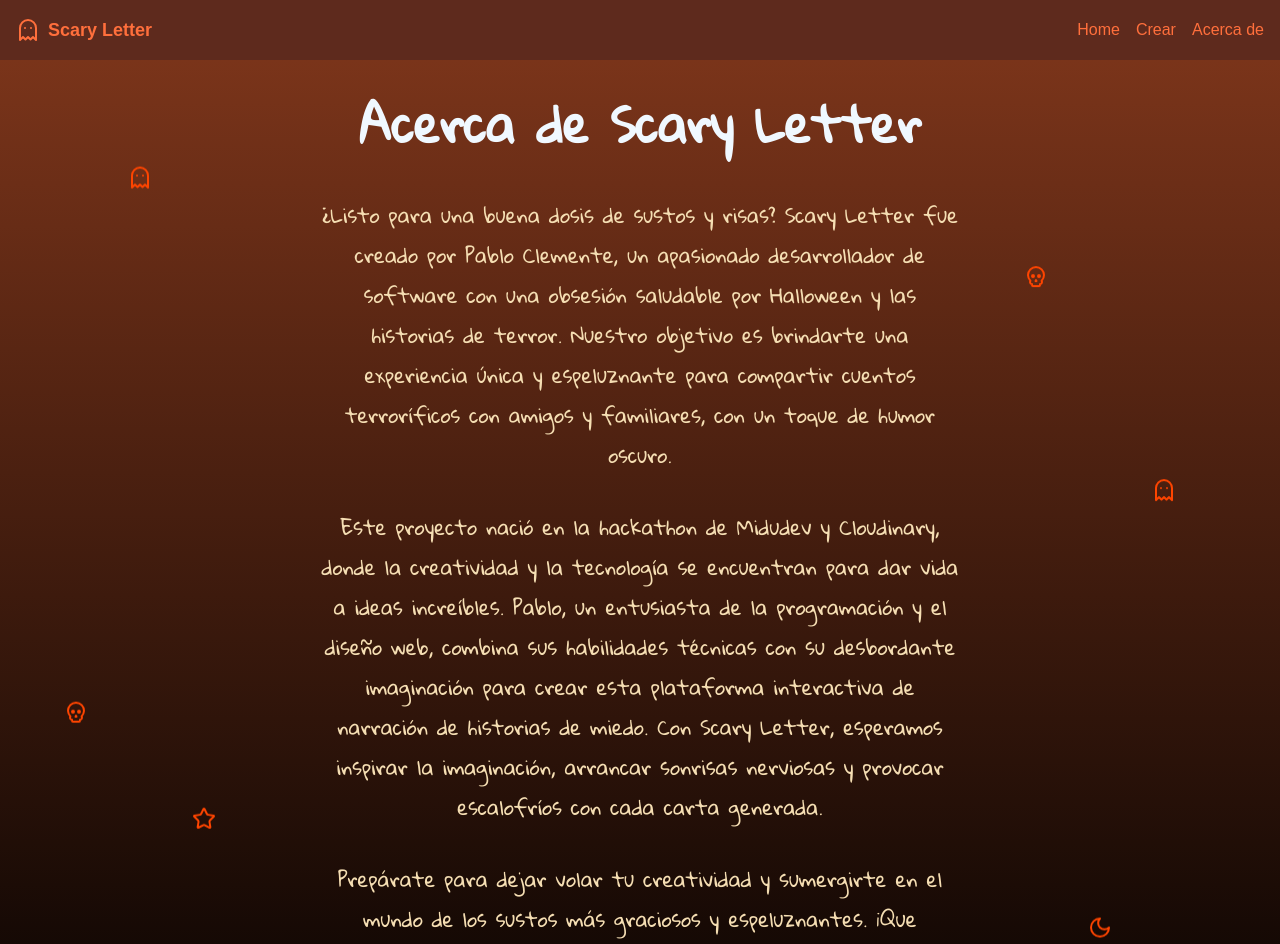
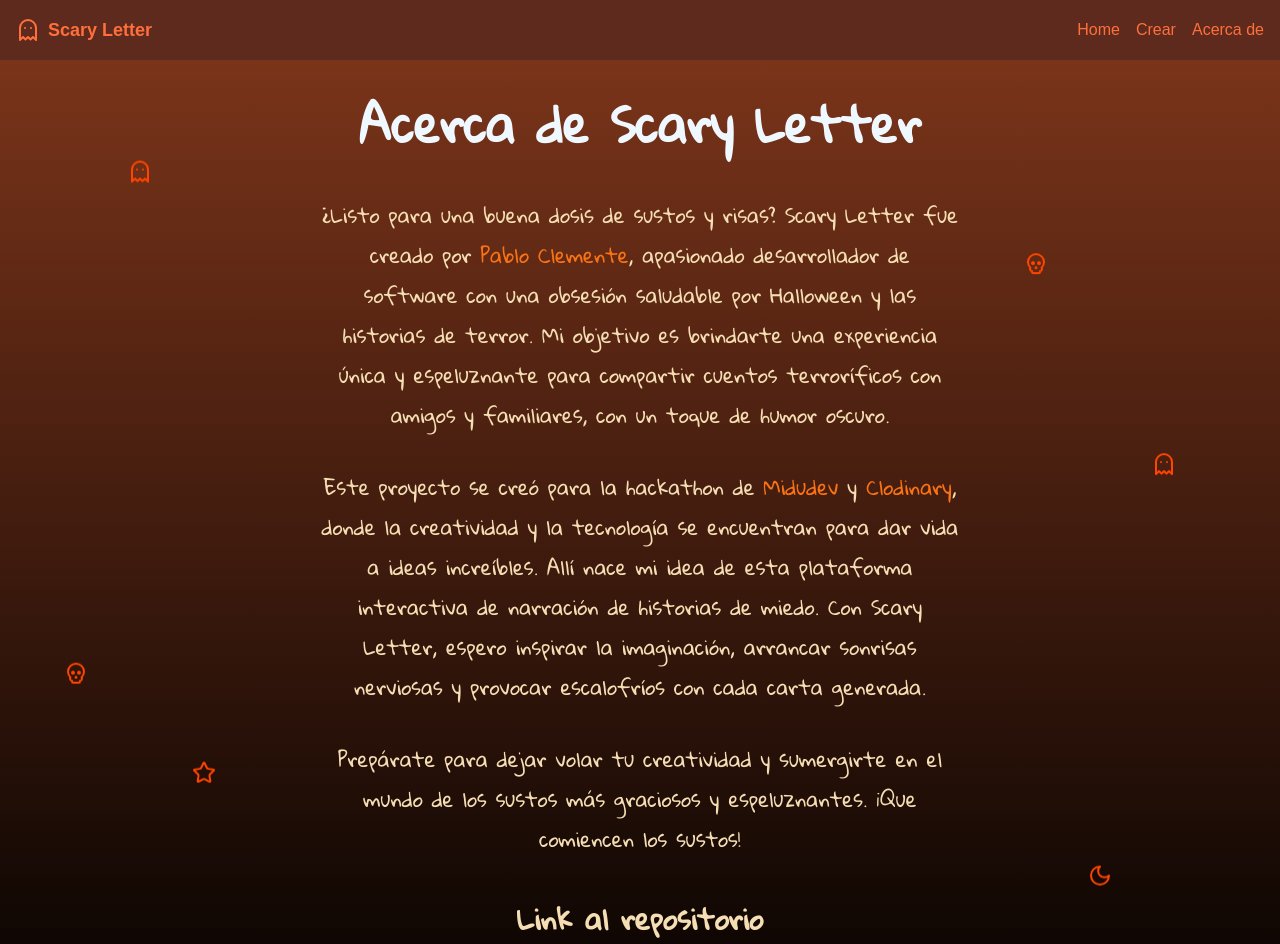
Before and after one commit to PabloMClementeP/cloudinary-halloween-hackathon, a Next.js app: page /about in a window 1280 px wide. Shown: the top 944 px of the page. Built offline with nearby package versions, Linux system fonts and the light colour scheme.

Commit message:
fix: fonts styles, minor changes about text and prompt

```diff
--- a/src/app/about/page.tsx
+++ b/src/app/about/page.tsx
@@ -2,7 +2,7 @@
 import React from "react";
 import { Ghost, Skull, Star, Moon } from "lucide-react";
 import Image from "next/image";
-import { Container, Content, FloatingIcon } from "./style";
+import { Container, Content, FloatingIcon, Paragraph, Subtitle, Title } from "./style";
 import Link from "next/link";
 
 
@@ -20,28 +20,27 @@
 
       {/* Content */}
       <Content>
-        <h1>Acerca de Scary Letter</h1>
-        <p>
+        <Title>Acerca de Scary Letter</Title>
+        <Paragraph>
           ¿Listo para una buena dosis de sustos y risas? Scary Letter fue creado
-          por Pablo Clemente, un apasionado desarrollador de software con una
-          obsesión saludable por Halloween y las historias de terror. Nuestro
+          por <Link href={"https://github.com/PabloMClementeP"}>Pablo Clemente</Link>, apasionado desarrollador de software con una
+          obsesión saludable por Halloween y las historias de terror. Mi
           objetivo es brindarte una experiencia única y espeluznante para
           compartir cuentos terroríficos con amigos y familiares, con un toque
-          de humor oscuro.{" "}
-        </p>
-        <p>
-          Este proyecto nació en la hackathon de Midudev y Cloudinary, donde la
+          de humor oscuro.
+        </Paragraph>
+        <Paragraph>
+          Este proyecto se creó para la hackathon de <Link href={"https://midu.dev/"}>Midudev</Link> y <Link href={"https://cloudinary.com/"}>Clodinary</Link>, donde la
           creatividad y la tecnología se encuentran para dar vida a ideas
-          increíbles. Pablo, un entusiasta de la programación y el diseño web,
-          combina sus habilidades técnicas con su desbordante imaginación para
-          crear esta plataforma interactiva de narración de historias de miedo.
-          Con Scary Letter, esperamos inspirar la imaginación, arrancar sonrisas
+          increíbles. Allí nace mi idea de esta plataforma interactiva de narración de historias de miedo.
+          Con Scary Letter, espero inspirar la imaginación, arrancar sonrisas
           nerviosas y provocar escalofríos con cada carta generada.
-        </p>
-        <p>
+        </Paragraph>
+        <Paragraph>
           Prepárate para dejar volar tu creatividad y sumergirte en el mundo de
           los sustos más graciosos y espeluznantes. ¡Que comiencen los sustos!
-        </p>
+        </Paragraph>
+        <Subtitle>Link al repositorio</Subtitle>
         <Link href={'https://github.com/PabloMClementeP/cloudinary-halloween-hackathon'} target="_blank">
         <Image
           src="/git.webp"
--- a/src/app/about/style.tsx
+++ b/src/app/about/style.tsx
@@ -39,8 +39,9 @@
   max-width: 640px;
   text-align: center;
   z-index: 10;
+`;
 
-  h1 {
+export const Title = styled.h1`
   font-size: 2.5rem;
   font-weight: bold;
   margin-bottom: 1.5rem;
@@ -50,9 +51,19 @@
   @media (min-width: 768px) {
     font-size: 3rem;
   }
+`;
+
+export const Subtitle = styled.h2`
+  font-size: 1.5rem;
+  font-weight: bold;
+  color: wheat;
+  font-family: var(--font-gloria), cursive;
+  @media (min-width: 768px) {
+    font-size: 1.75rem;
   }
+`;
 
-  p {
+export const Paragraph = styled.p`
   font-size: 1.125rem;
   margin-bottom: 2rem;
   color: wheat;
@@ -61,5 +72,8 @@
   @media (min-width: 768px) {
     font-size: 1.25rem;
   }
+
+  a {
+    color: #f97316;
   }
 `;
--- a/src/app/letter/page.tsx
+++ b/src/app/letter/page.tsx
@@ -3,7 +3,7 @@
 import { useRef } from "react";
 import { toPng } from "html-to-image";
 import { ImageDown } from "lucide-react";
-import { Container, ImageWrapper, StyledButton } from "./style";
+import { Container, ImageWrapper, LetterParagraph, StyledButton } from "./style";
 import {
   BouncingGhost,
   Content,
@@ -131,7 +131,7 @@
             </ImageContainer>
 
             <StoryText>
-              <p>{letter?.historia}</p>
+              <LetterParagraph>{letter?.historia}</LetterParagraph>
             </StoryText>
             <BouncingGhost size={32} />
           </Content>
--- a/src/constants/prompt.ts
+++ b/src/constants/prompt.ts
@@ -6,6 +6,7 @@
 - **TÚ ERES** un escritor experto, inspirado por autores como los Hermanos Grimm, Stephen king, Lovercraft.
 - Tu tarea es **CREAR** una carta dedicada a {name}, con una corta historia aterradora y original de miedo. La historia sera sobre {theme}, que tenga un estilo de ultima carta escrita antes que le suceda algo a quien lo escribe.
 - Su longitud mínima de 220 palabras y máxima de 300 palabras.
+- La historia no debe estar firmada con el nombre.
 - Debes hacer un resumen de la historia en menos de 10 palabras.
 - La salida debe estar en formato JSON.
 
```
Also changed, not shown: src/app/letter/style.tsx (+6 -2 lines). Lines whose indentation alone changed are shown as unchanged.
